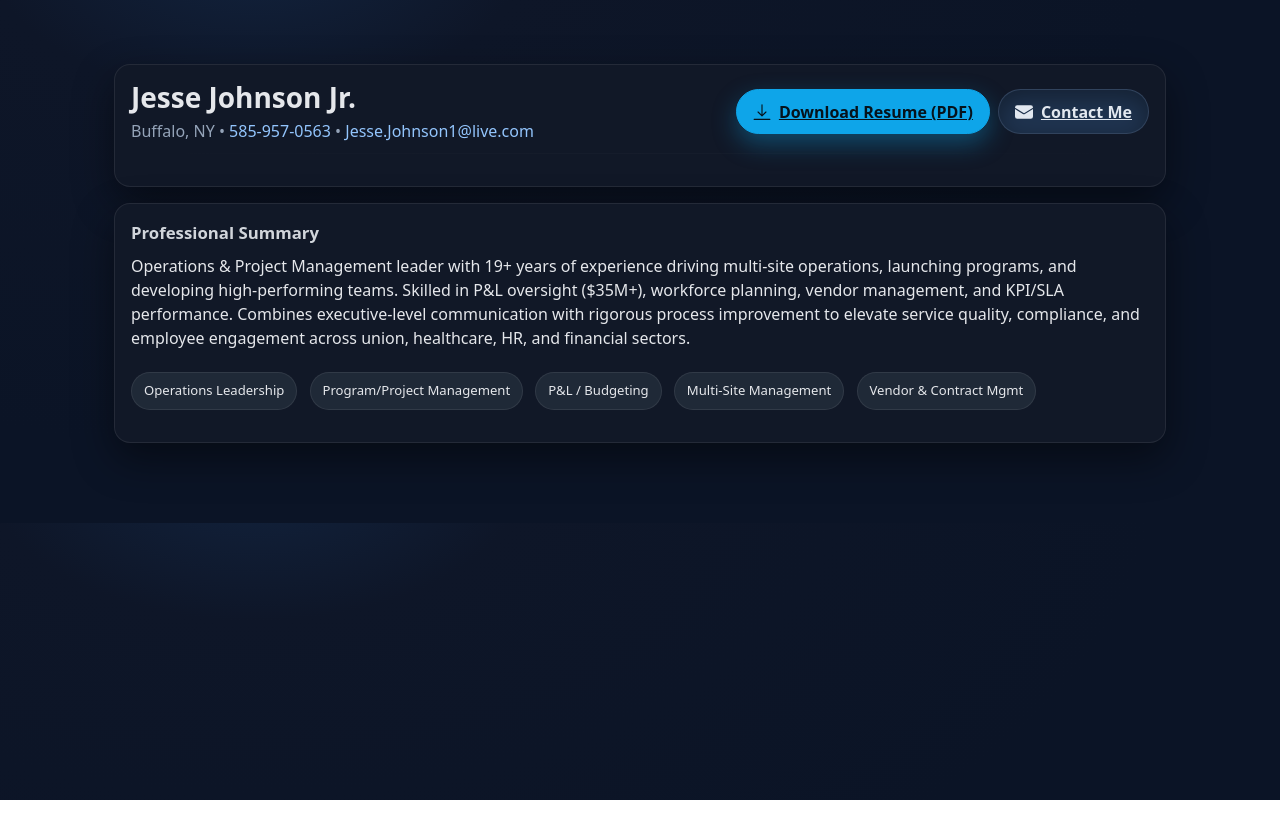
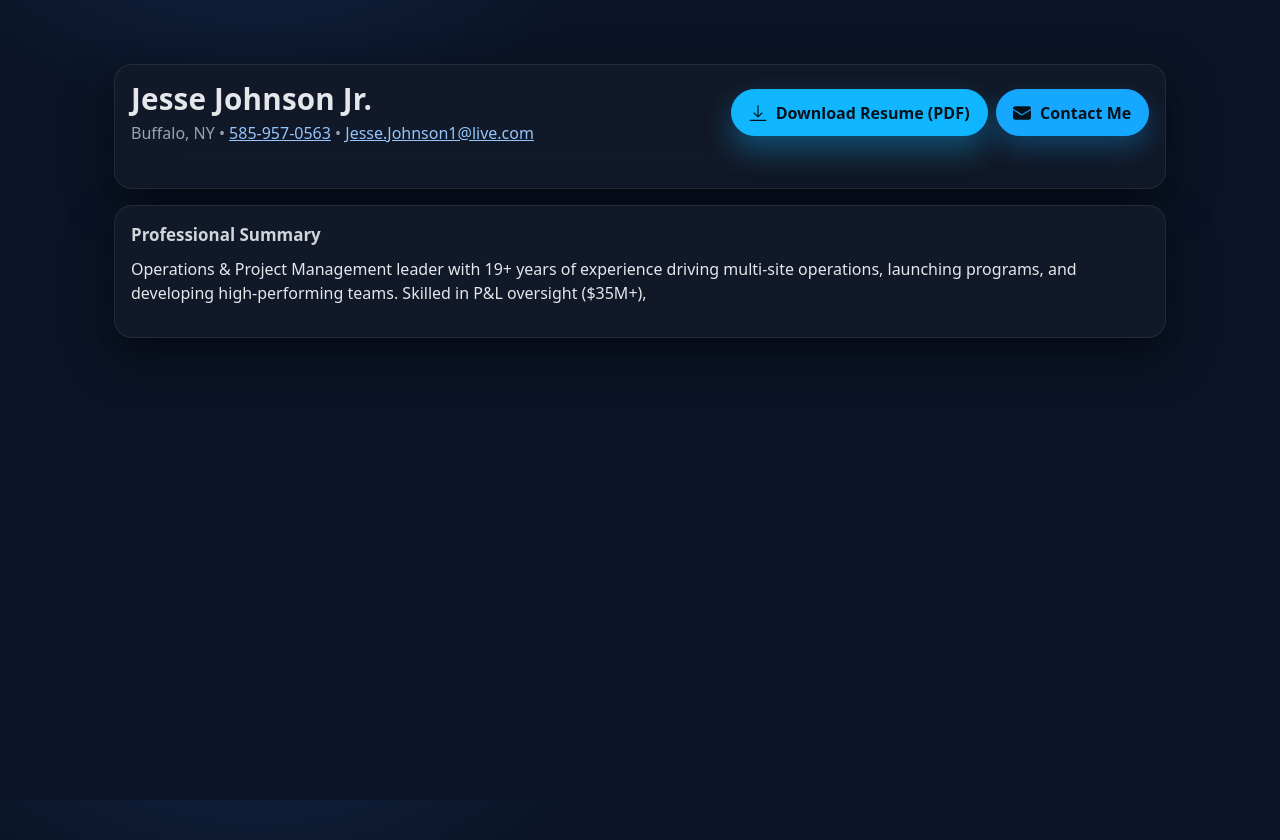
Before and after one commit to jessejohnsonjr/jessejohnsonjr.github.io, a plain HTML site: page index.html in a window 1280 px wide. Before the commit the page ends 800 px from the top, so only its background shows below. Drawn offline with nearby package versions, Linux system fonts and the light colour scheme.

Commit message:
Update index.html

```diff
--- a/index.html
+++ b/index.html
@@ -6,35 +6,45 @@
   <title>Jesse Johnson Jr. — Professional Summary</title>
 
   <!-- Bootstrap 5 CSS -->
-  <link href="https://cdn.jsdelivr.net/npm/bootstrap@5.3.3/dist/css/bootstrap.min.css" rel="stylesheet" />
+  <link href="https://cdn.jsdelivr.net/npm/bootstrap@5.3.3/dist/css/bootstrap.min.css" rel="stylesheet">
 
   <style>
     :root{
-      --bg:#0e1628;             /* page background */
-      --bg-grad-1:#12233e;      /* gradient tint */
+      --bg:#0b1426;             /* deep background */
+      --bg-grad-1:#0f2241;      /* gentle top-left glow */
       --bg-grad-2:#0b1426;
       --card:#111827;           /* dark card */
       --muted:#94a3b8;          /* slate-400 */
       --text:#e5e7eb;           /* gray-200 */
       --pill:#1f2937;           /* gray-800 */
-      --accent:#0ea5e9;         /* sky-500 (Download) */
-      --accent-ghost:#1f334f;   /* Contact ghost fill */
+      --accent:#10b7ff;         /* bright cyan for primary button */
+      --accent-hover:#09a3e6;   /* darker on hover */
+      --contact:#16a7ff;        /* contact button background */
+      --contact-hover:#138fda;
       --border:rgba(255,255,255,.08);
-      --shadow:0 16px 40px rgba(0,0,0,.45);
-      --radius:16px;
+      --shadow:0 18px 44px rgba(0,0,0,.5);
+      --radius:18px;
+
+      /* Typography emphasis */
+      --kpi-value-size:1.75rem;     /* BIG emphasis number (e.g., $35M+) */
+      --kpi-label-size:.95rem;
+      --name-size:1.85rem;          /* name size */
+      --summary-size:1rem;          /* body text */
     }
 
+    /* --- Base --- */
+    html,body{height:100%;}
     body{
       background:
-        radial-gradient(900px 500px at 20% -10%, var(--bg-grad-1) 0%, var(--bg) 30%, var(--bg-grad-2) 100%),
+        radial-gradient(900px 500px at 20% -10%, var(--bg-grad-1) 0%, var(--bg) 40%, var(--bg-grad-2) 100%),
         linear-gradient(180deg, rgba(255,255,255,.02), rgba(0,0,0,0));
       color:var(--text);
       font-size:16px;
-      -webkit-font-smoothing:antialiased;
-      -moz-osx-font-smoothing:grayscale;
+      -webkit-font-smoothing:antialiased; -moz-osx-font-smoothing:grayscale;
     }
+    .page-wrap{max-width:1100px; margin:40px auto; padding:24px;}
 
-    .page-wrap{max-width:1100px; margin:40px auto; padding:24px;}
+    /* --- Cards / text --- */
     .card-dark{
       background:var(--card);
       border:1px solid var(--border);
@@ -43,56 +53,67 @@
     }
     .muted{color:var(--muted)!important;}
     .section-title{
-      font-weight:700; font-size:1.05rem; color:#d1d5db; margin-bottom:.6rem;
+      font-weight:800; font-size:1.06rem; color:#d1d5db; margin-bottom:.6rem;
+    }
+    .name-title{ font-weight:900; font-size:var(--name-size); letter-spacing:.2px; }
+
+    /* --- Pills --- */
+    .pill{
+      display:inline-block; font-size:.86rem; padding:8px 12px; border-radius:999px;
+      background:var(--pill); color:var(--text); margin:6px 8px 0 0; border:1px solid var(--border);
+      box-shadow:inset 0 1px 0 rgba(255,255,255,.03);
     }
 
-    /* Pill tags */
-    .pill{
-      display:inline-block; font-size:.82rem; padding:8px 12px; border-radius:999px;
-      background:var(--pill); color:var(--text); margin:6px 8px 0 0; border:1px solid var(--border);
-    }
-
-    /* KPI tiles – larger like your screenshot */
-    .metrics{ gap:16px; }
+    /* --- KPI tiles (bigger, bolder) --- */
+    .metrics{ gap:18px; }
     .metric{
       display:flex; flex-direction:column; justify-content:center;
       background:#0c1324; color:var(--text);
       border:1px solid var(--border);
-      border-radius:14px; padding:18px 20px; min-width:290px; min-height:92px;
-      box-shadow:0 8px 24px rgba(0,0,0,.35) inset, 0 1px 0 rgba(255,255,255,.03);
+      border-radius:16px; padding:22px 24px;
+      min-width:320px; min-height:110px;
+      box-shadow:0 10px 26px rgba(0,0,0,.35) inset, 0 1px 0 rgba(255,255,255,.03);
     }
-    .metric .value{font-weight:800; font-size:1.35rem; letter-spacing:.2px;}
-    .metric .label{font-size:.9rem; color:var(--muted); margin-top:6px;}
+    .metric .value{
+      font-weight:900; font-size:var(--kpi-value-size); letter-spacing:.2px; line-height:1.0;
+    }
+    .metric .label{
+      font-size:var(--kpi-label-size); color:var(--muted); margin-top:8px;
+    }
 
-    /* Buttons (match screenshot look) */
+    /* --- Buttons --- */
+    .btn-download, .btn-contact{
+      border-radius:999px; padding:.65rem 1.05rem; font-weight:700; text-decoration:none;
+      display:inline-flex; align-items:center; gap:.55rem; border:1px solid transparent;
+    }
     .btn-download{
-      color:#06121b; background:var(--accent); border:1px solid var(--accent);
-      border-radius:999px; padding:.6rem 1rem; font-weight:600;
-      box-shadow:0 10px 24px rgba(14,165,233,.35);
-      display:inline-flex; align-items:center; gap:.5rem;
+      color:#06121b; background:var(--accent); border-color:var(--accent);
+      box-shadow:0 14px 30px rgba(16,183,255,.35);
     }
-    .btn-download:hover{ background:#0284c7; border-color:#0284c7; color:#031018; }
-
+    .btn-download:hover{ background:var(--accent-hover); border-color:var(--accent-hover); color:#021019; text-decoration:none; }
     .btn-contact{
-      color:#e2e8f0; background:var(--accent-ghost); border:1px solid var(--border);
-      border-radius:999px; padding:.6rem 1rem; font-weight:600;
-      display:inline-flex; align-items:center; gap:.5rem;
-      box-shadow:0 8px 22px rgba(0,0,0,.35) inset;
+      color:#06121b; background:var(--contact); border-color:var(--contact);
+      box-shadow:0 12px 26px rgba(22,167,255,.28);
     }
-    .btn-contact:hover{ background:#254265; }
+    .btn-contact:hover{ background:var(--contact-hover); border-color:var(--contact-hover); color:#021019; text-decoration:none; }
 
     a, a:visited{ color:#93c5fd; }
-
-    footer{color:var(--muted); font-size:.9rem;}
+    footer{color:var(--muted); font-size:.92rem;}
     hr.hr-soft{
       border:none; height:1px;
       background:linear-gradient(90deg,transparent,rgba(255,255,255,.08),transparent);
       margin:10px 0 16px;
     }
 
-    /* Tighter resume lists */
-    ul{margin-bottom:.5rem;}
-    ul li{margin-bottom:.35rem;}
+    /* Tighter paragraph rhythm */
+    p{font-size:var(--summary-size);}
+
+    /* Responsive tweaks */
+    @media (max-width: 768px){
+      :root{ --kpi-value-size:1.5rem; }
+      .metric{ min-width:unset; }
+      .page-wrap{ padding:16px; }
+    }
   </style>
 </head>
 <body>
@@ -102,16 +123,16 @@
     <div class="card-dark p-3 p-md-3 mb-3">
       <div class="d-flex flex-column flex-md-row align-items-md-center justify-content-between">
         <div class="pe-md-3">
-          <h1 class="h3 mb-1 fw-bold">Jesse Johnson Jr.</h1>
+          <h1 class="name-title mb-1">Jesse Johnson Jr.</h1>
           <div class="muted">
             Buffalo, NY •
-            <a href="tel:5859570563" class="text-decoration-none">585‑957‑0563</a> •
-            <a href="mailto:Jesse.Johnson1@live.com" class="text-decoration-none">Jesse.Johnson1@live.com</a>
+            <a href="tel:15859570563" aria-label="Call 585-957-0563">585-957-0563</a> •
+            <a href="mailto:Jesse.Johnson1@live.com" aria-label="Email Jesse at Jesse dot Johnson1 at live dot com">Jesse.Johnson1@live.com</a>
           </div>
         </div>
 
         <div class="mt-3 mt-md-0 d-flex gap-2">
-          <a class="btn-download" href="./resume.pdf" target="_blank" rel="noopener">
+          <a class="btn-download" href="resume.pdf" target="_blank" rel="noopener noreferrer" aria-label="Open resume PDF in a new tab">
             <!-- download icon -->
             <svg xmlns="http://www.w3.org/2000/svg" width="18" height="18" fill="#06121b" viewBox="0 0 16 16" aria-hidden="true">
               <path d="M.5 14.5a.5.5 0 0 1 .5-.5h14a.5.5 0 0 1 0 1H1a.5.5 0 0 1-.5-.5z"/>
@@ -120,9 +141,9 @@
             Download Resume (PDF)
           </a>
 
-          <a class="btn-contact" href="mailto:Jesse.Johnson1@live.com">
+          <a class="btn-contact" href="mailto:Jesse.Johnson1@live.com?subject=Hello%20Jesse&body=Hi%20Jesse," aria-label="Contact Jesse by email">
             <!-- mail icon -->
-            <svg xmlns="http://www.w3.org/2000/svg" width="18" height="18" fill="#e2e8f0" viewBox="0 0 16 16" aria-hidden="true">
+            <svg xmlns="http://www.w3.org/2000/svg" width="18" height="18" fill="#06121b" viewBox="0 0 16 16" aria-hidden="true">
               <path d="M0 4a2 2 0 0 1 2-2h12a2 2 0 0 1 2 2v.217l-8 4.8-8-4.8V4z"/>
               <path d="M0 5.383v6.617a2 2 0 0 0 2 2h12a2 2 0 0 0 2-2V5.383l-7.555 4.533a1 1 0 0 1-1.045 0L0 5.383z"/>
             </svg>
@@ -138,14 +159,4 @@
       <div class="section-title">Professional Summary</div>
       <p class="mb-3">
         Operations &amp; Project Management leader with 19+ years of experience driving multi‑site operations,
-        launching programs, and developing high‑performing teams. Skilled in P&amp;L oversight (&#36;35M+), workforce planning,
-        vendor management, and KPI/SLA performance. Combines executive‑level communication with rigorous process
-        improvement to elevate service quality, compliance, and employee engagement across union, healthcare, HR, and financial sectors.
-      </p>
-
-      <div class="mb-3">
-        <span class="pill">Operations Leadership</span>
-        <span class="pill">Program/Project Management</span>
-        <span class="pill">P&amp;L / Budgeting</span>
-        <span class="pill">Multi‑Site Management</span>
-        <span class="pill">Vendor &amp; Contract Mgmt</span>
+        launching programs, and developing high‑performing teams. Skilled in P&amp;L oversight (&#36;35M+),
```
